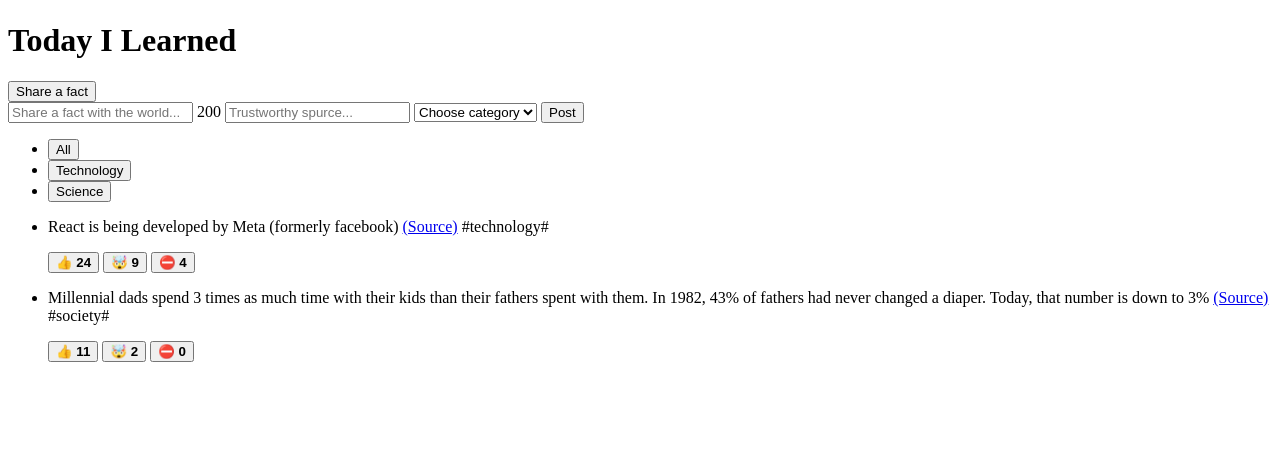
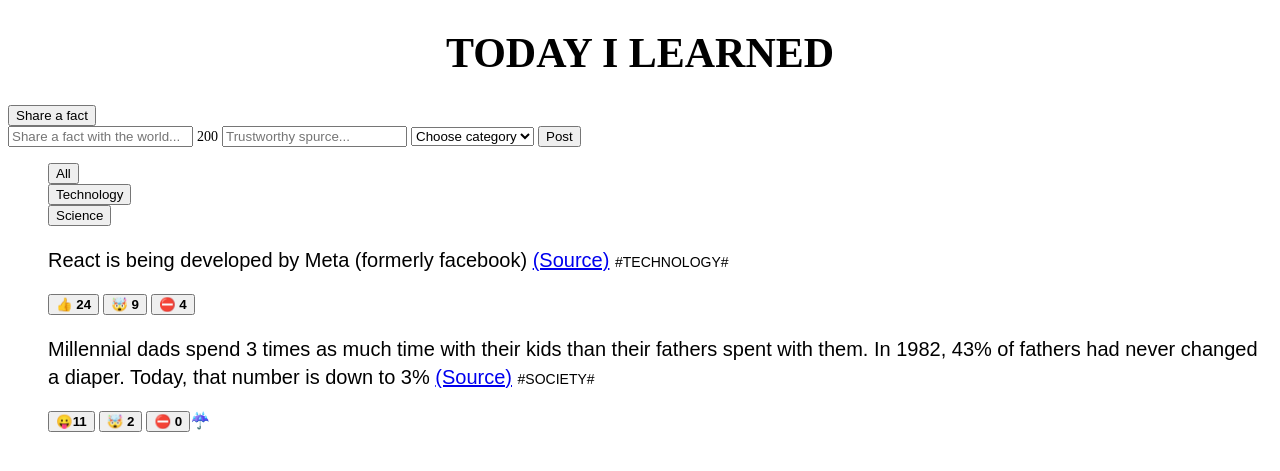
Before and after one commit to script-jsh/today-i-learned, a plain HTML site: page index.html in a window 1280 px wide. Shown: the part 79-550 px from the top of the page. Drawn offline with Linux system fonts and the light colour scheme.

Commit message:
Styling text

```diff
--- a/index.html
+++ b/index.html
@@ -5,6 +5,7 @@
     <meta http-equiv="X-UA-Compatible" content="IE=edge" />
     <meta name="viewport" content="width=device-width, initial-scale=1.0" />
     <title>Today I Learned</title>
+    <link rel="stylesheet" href="style.css" />
   </head>
   <body>
     <header>
@@ -68,9 +69,9 @@
               <span>#society#</span>
             </p>
             <div>
-              <button>👍 <strong>11</strong></button>
+              <button>😛<strong>11</strong></button>
               <button>🤯 <strong>2</strong></button>
-              <button>⛔️ <strong>0</strong></button>
+              <button>⛔️ <strong>0</strong></button>☔
             </div>
           </li>
         </ul>
--- /dev/null
+++ b/style.css
@@ -0,0 +1,20 @@
+h1 {
+  font-size: 42px;
+  text-transform: uppercase;
+  text-align: center;
+}
+
+p {
+  font-size: 20px;
+  line-height: 1.4;
+  font-family: sans-serif;
+}
+
+span {
+  text-transform: uppercase;
+  font-size: 14px;
+}
+
+ul {
+  list-style: none;
+}
```
